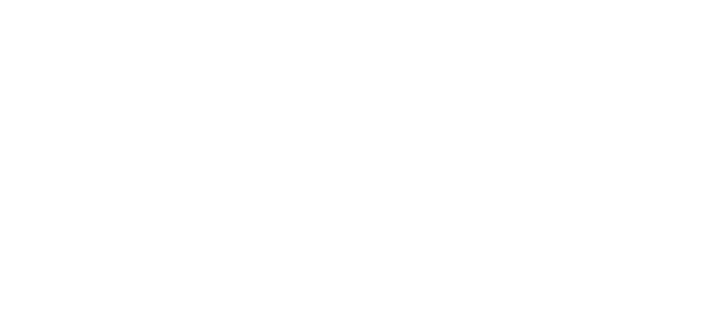
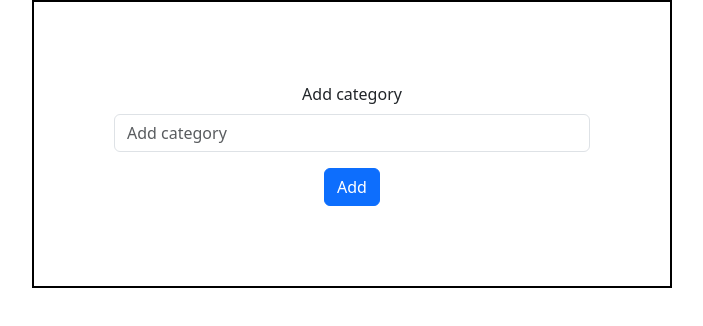
Before and after one commit to ojela028xamk/budget-calculator, a React (Create React App) app: page / in a window 1280 px wide. Shown: the top 326 px of the page, without its empty margins (288-991 px from the left). Built offline with nearby package versions, Linux system fonts and the light colour scheme.

Commit message:
category tool component

```diff
--- a/src/App.tsx
+++ b/src/App.tsx
@@ -1,7 +1,12 @@
 import css from './App.module.scss'
+import CategoryTool from './CategoryTool/CategoryTool'
 
 const App = (): JSX.Element => {
-  return <div className={css.App}></div>
+  return (
+    <div className={css.App}>
+      <CategoryTool />
+    </div>
+  )
 }
 
 export default App
--- /dev/null
+++ b/src/CategoryTool/CategoryTool.module.scss
@@ -0,0 +1,10 @@
+.category_tool {
+    margin: auto;
+    padding: 5em;
+    width: 50vw;
+    border: 2px solid black;
+
+    button {
+        margin-top: 1em;
+    }
+}
--- /dev/null
+++ b/src/CategoryTool/CategoryTool.tsx
@@ -0,0 +1,31 @@
+import { Button, Form } from 'react-bootstrap'
+import css from './CategoryTool.module.scss'
+import { useState } from 'react'
+
+const CategoryTool = (): JSX.Element => {
+  const [newCategory, setNewCategory] = useState<string>('')
+
+  const addCategory = (category: string): void => {
+    console.log(category)
+  }
+
+  const deleteCategory = (category: string): void => {}
+
+  return (
+    <div className={css.category_tool}>
+      <Form>
+        <Form.Label>Add category</Form.Label>
+        <Form.Control
+          type="text"
+          placeholder="Add category"
+          onChange={(event) => setNewCategory(event.currentTarget.value)}
+        />
+      </Form>
+      <Button variant="primary" onClick={() => addCategory(newCategory)}>
+        Add
+      </Button>
+    </div>
+  )
+}
+
+export default CategoryTool
--- a/src/index.tsx
+++ b/src/index.tsx
@@ -3,6 +3,7 @@
 import App from './App'
 import reportWebVitals from './reportWebVitals'
 import { StrictMode } from 'react'
+import '../node_modules/bootstrap/dist/css/bootstrap.min.css'
 
 const root = ReactDOM.createRoot(document.getElementById('root') as HTMLElement)
 root.render(
```
Also changed, not shown: database.json (+2 -7 lines), .eslintrc.json.
